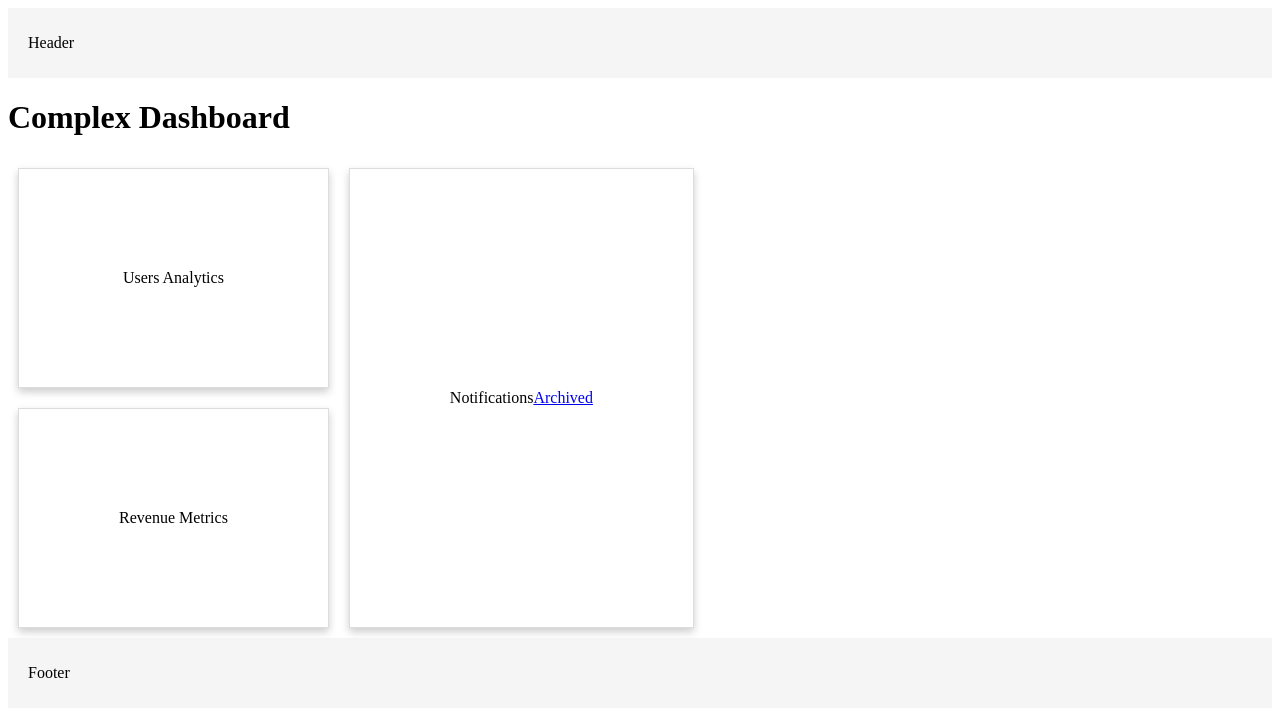
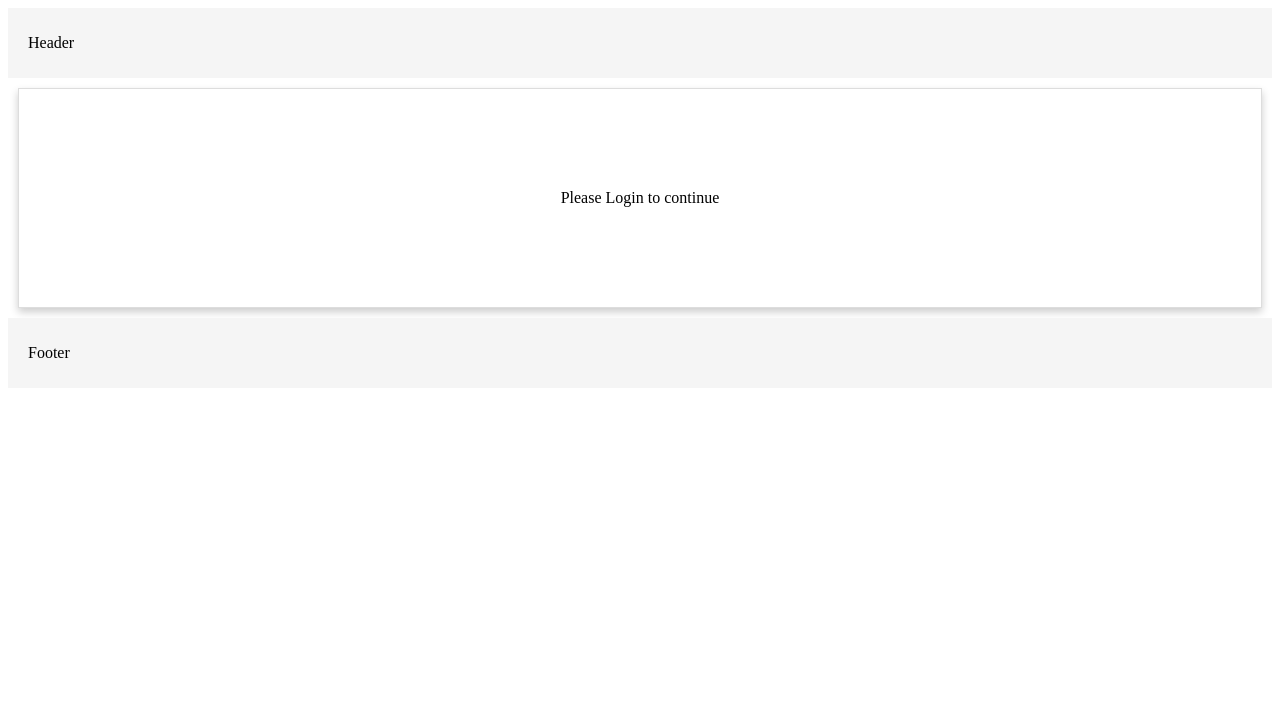
Before and after one commit to ChengFangRong/routing-demo, a Next.js app: page /complex-dashboard in a window 1280 px wide. Shown: the top 716 px of the page. Built offline with nearby package versions, Linux system fonts and the light colour scheme.

Commit message:
30 - conditional routes

```diff
--- /dev/null
+++ b/src/app/complex-dashboard/@login/page.tsx
@@ -0,0 +1,7 @@
+import Card from "@/components/card";
+
+
+export default function Login() {
+    return <Card> Please Login to continue</Card>
+
+}
--- a/src/app/complex-dashboard/layout.tsx
+++ b/src/app/complex-dashboard/layout.tsx
@@ -4,13 +4,16 @@ export default function DashboardLayout({
     users,
     revenue,
     notifications,
+    login,
 }: {
     children: React.ReactNode;
     users: React.ReactNode;
     revenue: React.ReactNode;
     notifications: React.ReactNode;
+    login: React.ReactNode;
 }) {
-    return (
+    const isLoggedIn = false;
+    return isLoggedIn ? (
         <div>
             <div>{children}</div>
             <div style={{ display: "flex"}}>
@@ -21,5 +24,7 @@ export default function DashboardLayout({
             <div style={{ display: "flex", flex: 1}}>{notifications}</div>
             </div>
         </div>
+    ) : (
+        login
     );
 }
```
Also changed, not shown: src/app/complex-dashboard/@login/default.tsx (added, +7 -0 lines).
